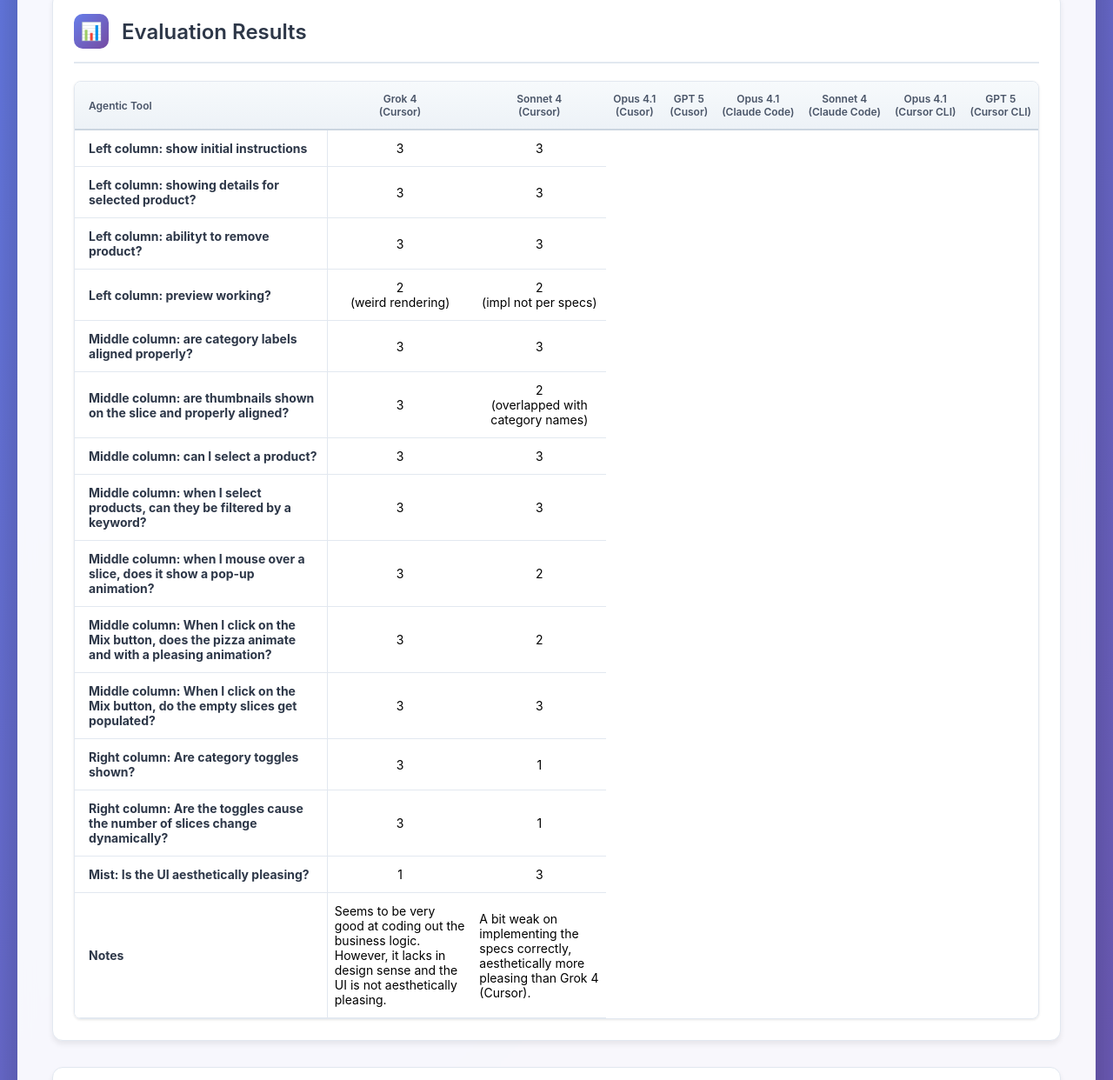
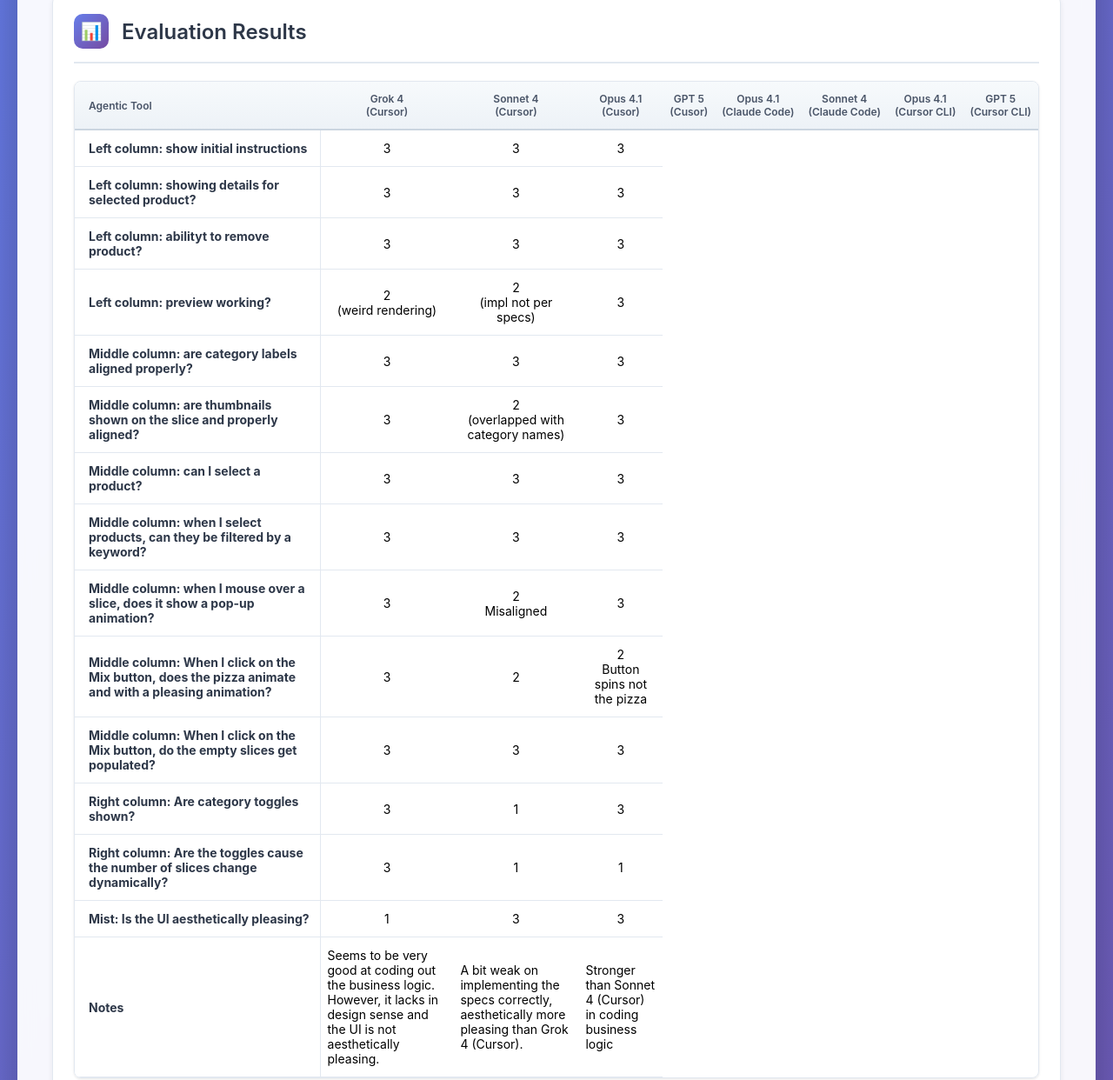
Before and after one commit to thecodecentral/svg_coding_eval, a plain HTML site: page findings.html in a window 1280 px wide. Shown: the part 189-1431 px from the top of the page at 87% size. Drawn offline with Linux system fonts and the light colour scheme.

Commit message:
Saving Opus 4

```diff
--- a/findings.html
+++ b/findings.html
@@ -345,9 +345,11 @@
                             <td><strong>Left column: show initial instructions</strong></td>
                             <td>3</td>
                             <td>3</td>
+                            <td>3</td>
                         </tr>
                         <tr>
                             <td><strong>Left column: showing details for selected product?</strong></td>
+                            <td>3</td>
                             <td>3</td>
                             <td>3</td>
                         </tr>
@@ -355,14 +357,17 @@
                             <td><strong>Left column: abilityt to remove product?</strong></td>
                             <td>3</td>
                             <td>3</td>
+                            <td>3</td>
                         </tr>
                         <tr>
                             <td><strong>Left column: preview working?</strong></td>
                             <td>2<br/>(weird rendering)</td>
                             <td>2<br/>(impl not per specs)</td>
+                            <td>3</td>
                         </tr>
                         <tr>
                             <td><strong>Middle column: are category labels aligned properly?</strong></td>
+                            <td>3</td>
                             <td>3</td>
                             <td>3</td>
                         </tr>
@@ -370,9 +375,11 @@
                             <td><strong>Middle column: are thumbnails shown on the slice and properly aligned?</strong></td>
                             <td>3</td>
                             <td>2<br/>(overlapped with category names)</td>
+                            <td>3</td>
                         </tr>
                         <tr>
                             <td><strong>Middle column: can I select a product?</strong></td>
+                            <td>3</td>
                             <td>3</td>
                             <td>3</td>
                         </tr>
@@ -380,19 +387,23 @@
                             <td><strong>Middle column: when I select products, can they be filtered by a keyword?</strong></td>
                             <td>3</td>
                             <td>3</td>
+                            <td>3</td>
                         </tr>
                         <tr>
                             <td><strong>Middle column: when I mouse over a slice, does it show a pop-up animation?</strong></td>
                             <td>3</td>
-                            <td>2</td>
+                            <td>2<br>Misaligned</td>
+                            <td>3</td>
                         </tr>
                         <tr>
                             <td><strong>Middle column: When I click on the Mix button, does the pizza animate and with a pleasing animation?</strong></td>
                             <td>3</td>
                             <td>2</td>
+                            <td>2<br/>Button spins not the pizza</td>
                         </tr>
                         <tr>
                             <td><strong>Middle column: When I click on the Mix button, do the empty slices get populated?</strong></td>
+                            <td>3</td>
                             <td>3</td>
                             <td>3</td>
                         </tr>
@@ -400,21 +411,25 @@
                             <td><strong>Right column: Are category toggles shown?</strong></td>
                             <td>3</td>
                             <td>1</td>
+                            <td>3</td>
                         </tr>
                         <tr>
                             <td><strong>Right column: Are the toggles cause the number of slices change dynamically?</strong></td>
                             <td>3</td>
+                            <td>1</td>
                             <td>1</td>
                         </tr>
                         <tr>
                             <td><strong>Mist: Is the UI aesthetically pleasing?</strong></td>
                             <td>1</td>
                             <td>3</td>
+                            <td>3</td>
                         </tr>
                         <tr>
                             <td><strong>Notes</strong></td>
                             <td style="text-align: left;">Seems to be very good at coding out the business logic. However, it lacks in design sense and the UI is not aesthetically pleasing.</td>
                             <td style="text-align: left;">A bit weak on implementing the specs correctly, aesthetically more pleasing than Grok 4 (Cursor).</td>
+                            <td style="text-align: left;">Stronger than Sonnet 4 (Cursor) in coding business logic</td>
                         </tr>
 
 
```
Also changed, not shown: src/cursor/opus4_1/images/1.png (added), src/cursor/opus4_1/images/2.png (added), src/cursor/opus4_1/images/3.png (added).
